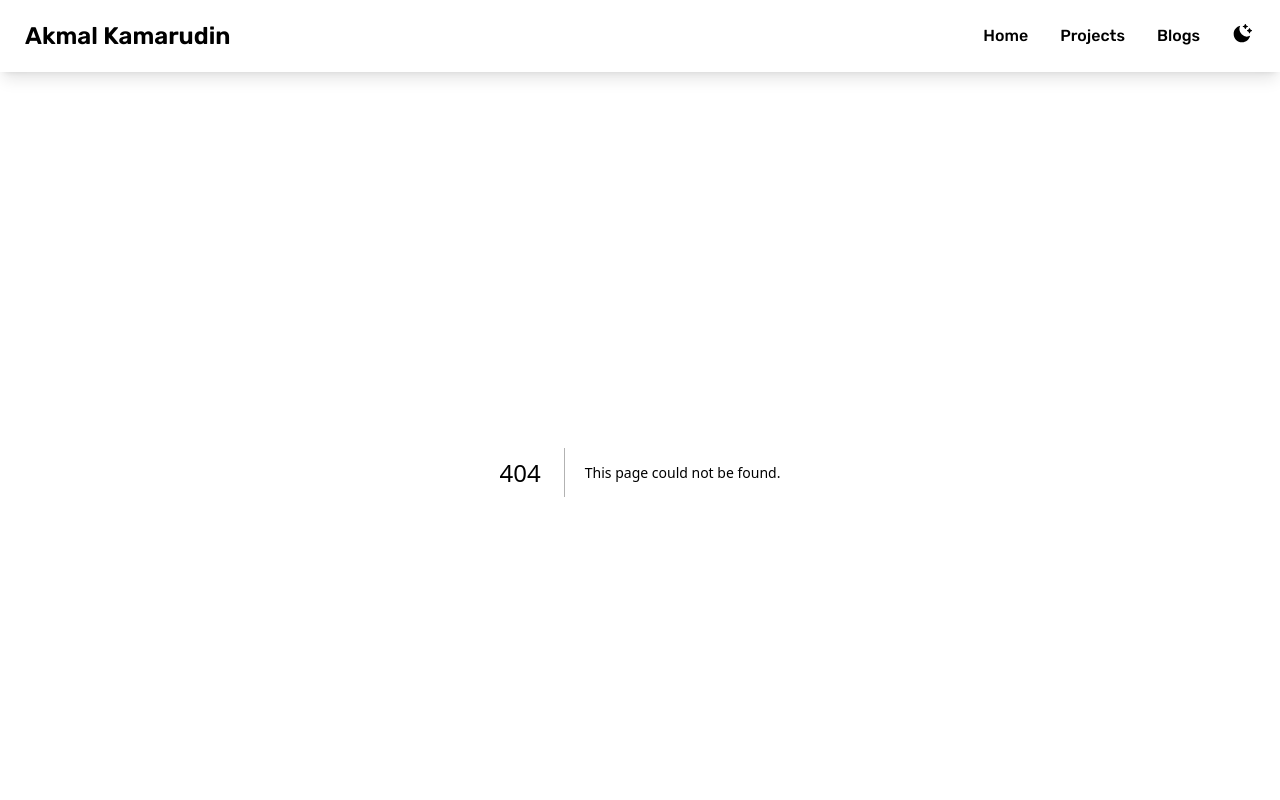
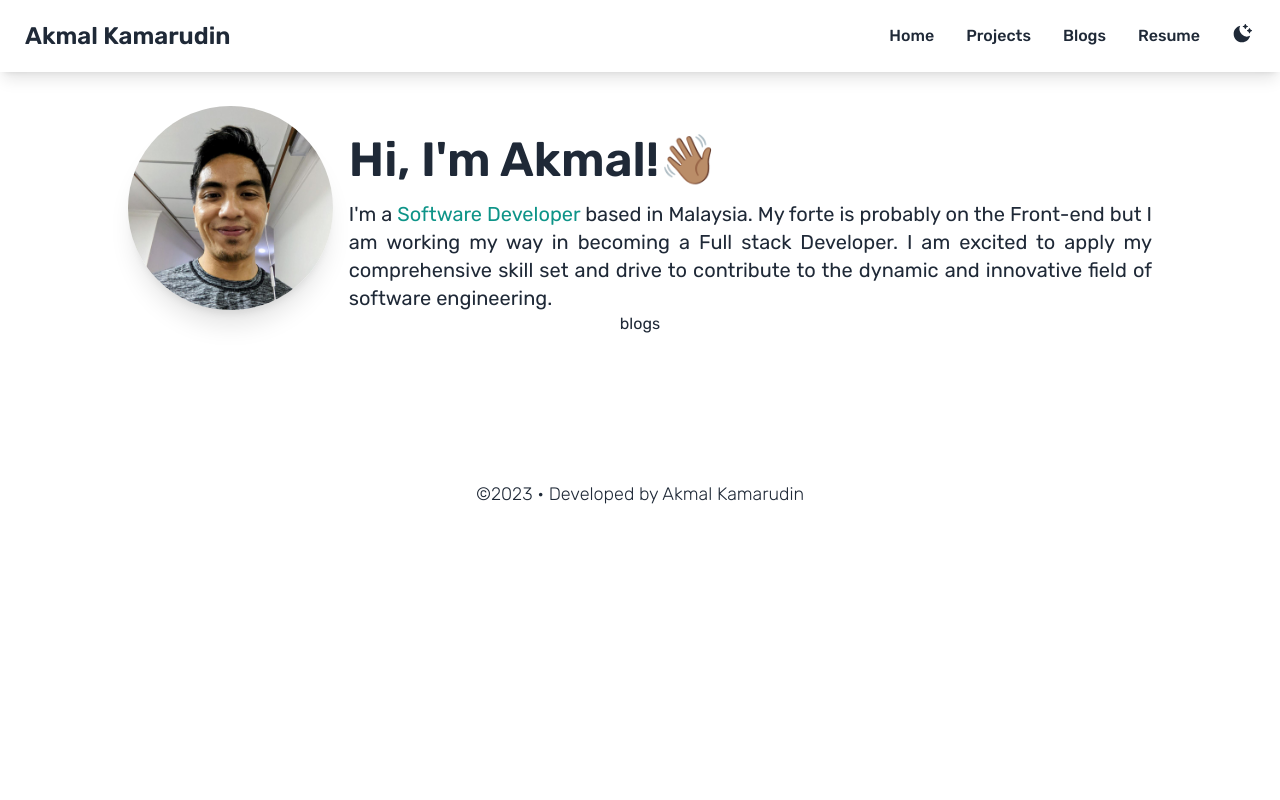
Before and after one commit to akmal-kamarudin/akmalkdin-v1, a Next.js app: page /blogs in a window 1280 px wide. Before the commit this address had no page. Shown: the top 800 px of the page. Built offline with nearby package versions, Linux system fonts and the light colour scheme.

Commit message:
feat: added link to navigate through pages and download online resume

```diff
--- /dev/null
+++ b/app/blogs/page.tsx
@@ -0,0 +1,12 @@
+"use client";
+
+import Hero from "@/components/Hero";
+
+export default function Page() {
+  return (
+    <main className="flex flex-col items-center text-center justify-center px-8 lg:px-32 2xl:px-64">
+      <Hero />
+      <div>blogs</div>
+    </main>
+  );
+}
--- /dev/null
+++ b/app/projects/page.tsx
@@ -0,0 +1,12 @@
+"use client";
+
+import Hero from "@/components/Hero";
+
+export default function Page() {
+  return (
+    <main className="flex flex-col items-center text-center justify-center px-8 lg:px-32 2xl:px-64">
+      <Hero />
+      <div>Project</div>
+    </main>
+  );
+}
--- a/components/Navbar.tsx
+++ b/components/Navbar.tsx
@@ -1,4 +1,5 @@
 "use client";
+import Link from "next/link";
 import { useState } from "react";
 import { useTheme } from "next-themes";
 import { RiSunLine, RiMoonClearFill } from "react-icons/ri";
@@ -7,20 +8,29 @@ import { IoMdMenu, IoMdClose, IoMdOpen } from "react-icons/io";
 interface NavItemType {
   label: string;
   page: string;
+  link: string;
 }
 
 const NavItem: Array<NavItemType> = [
   {
     label: "Home",
     page: "home",
+    link: "/",
   },
   {
     label: "Projects",
     page: "projects",
+    link: "/projects",
   },
   {
     label: "Blogs",
     page: "blogs",
+    link: "/blogs",
+  },
+  {
+    label: "Resume",
+    page: "resume",
+    link: "https://drive.google.com/file/d/1NgFZx2s5xn7rRhwBoXNZDkY029MT0Uvr/view?usp=sharing",
   },
 ];
 
@@ -32,7 +42,12 @@ const Navbar = () => {
   const renderNavItem = NavItem.map((item, id) => {
     return (
       <li key={id}>
-        <a>{item.label}</a>
+        <Link
+          href={item.link}
+          target={item.page === "resume" ? "_blank" : "_self"}
+        >
+          {item.label}
+        </Link>
       </li>
     );
   });
@@ -60,9 +75,12 @@ const Navbar = () => {
         <header className="w-full mx-auto shadow-lg top-0 z-50 dark:shadow-cyan-600/10">
           <div className="navbar bg-base-100 ">
             <div className="flex-1">
-              <a className="btn btn-ghost normal-case text-2xl font-semibold my-1">
+              <Link
+                className="btn btn-ghost normal-case text-2xl font-semibold my-1"
+                href="/"
+              >
                 Akmal Kamarudin
-              </a>
+              </Link>
             </div>
 
             <div className="md:hidden">
```
